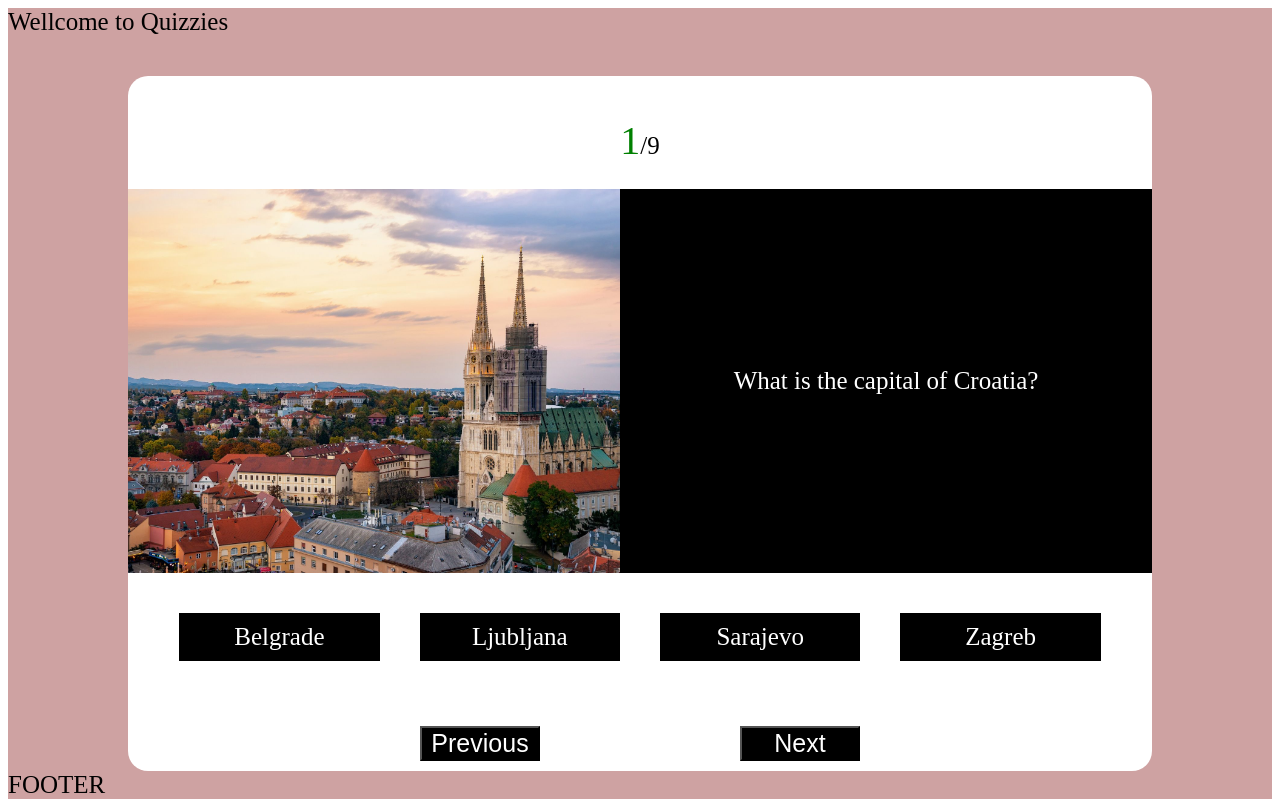
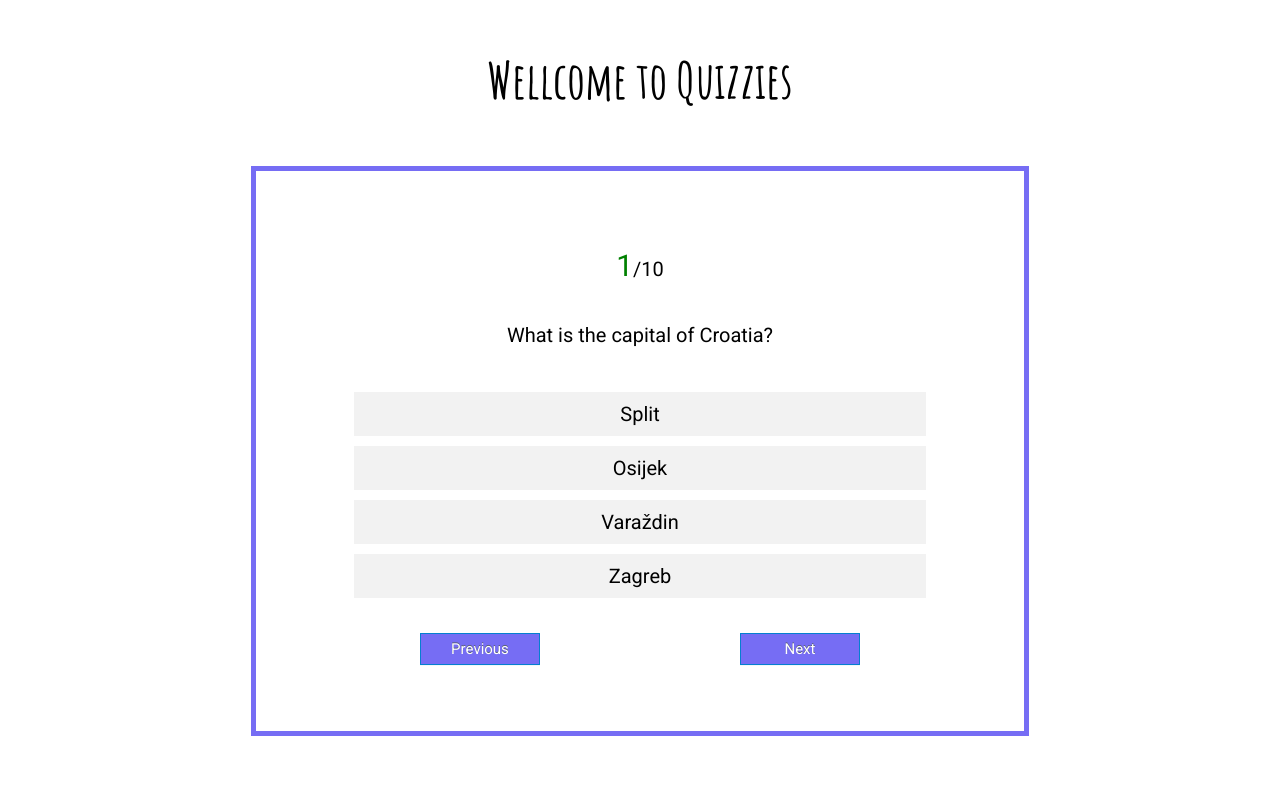
Before and after one commit to mmarkovi3g/Quizzies, a React (Create React App) app: page / in a window 1280 px wide. Built offline with nearby package versions, Linux system fonts and the light colour scheme.

Commit message:
Updated some logic and better CSS for questions
Removed images - it complicates quiz too much for now

```diff
--- a/src/App.css
+++ b/src/App.css
@@ -1,9 +1,15 @@
 @import-normalize;
+
+@import url("https://fonts.googleapis.com/css2?family=Amatic+SC:wght@700&family=Roboto:ital,wght@0,100;0,300;0,400;0,500;0,700;0,900;1,100;1,300;1,400;1,500;1,700;1,900&display=swap");
 
 * {
   font-size: 1.25rem;
+  font-family: "Roboto", sans-serif;
 }
 
-div {
-  background-color: rgb(206, 162, 162);
+.title {
+  font-size: 2.5rem;
+  text-align: center;
+  font-family: "Amatic SC", cursive;
+  padding: 2rem 0 2rem 0;
 }
--- a/src/App.js
+++ b/src/App.js
@@ -7,74 +7,82 @@ const questions = [
   {
     category: "geography",
     q: "What is the capital of Croatia?",
-    a1: "Belgrade",
-    a2: "Ljubljana",
-    a3: "Sarajevo",
-    qa: "Zagreb",
+    a1: ["Split", false],
+    a2: ["Osijek", false],
+    a3: ["Varaždin", false],
+    a4: ["Zagreb", true],
   },
   {
     category: "geography",
     q: "Which sea lies to the west of Croatia?",
-    a1: "Mediterranean Sea",
-    a2: "Black Sea",
-    a3: "Caspian Sea",
-    qa: "Adriatic Sea",
+    a1: ["Mediterranean Sea", false],
+    a2: ["Black Sea", false],
+    a3: ["Adriatic Sea", true],
+    a4: ["Aegean Sea", false],
   },
   {
-    category: "history",
-    q: "Who was the first King of Croatia?",
-    a1: "Gjuro",
-    a2: "Ivan",
-    a3: "Nikola",
-    qa: "Tomislav",
+    category: "geography",
+    q: "What is the longest river in Croatia?",
+    a1: ["Sava River", true],
+    a2: ["Drava River", false],
+    a3: ["Una River", false],
+    a4: ["Kupa River", false],
   },
   {
-    category: "culture",
-    q: "Which traditional Croatian instrument is often associated with the Dalmatian region?",
-    a1: "Accordion",
-    a2: "Bagpipes",
-    a3: "Guitar",
-    qa: "Tamburica",
+    category: "geography",
+    q: "Which national park is located in Croatia?",
+    a1: ["Plitvice Lakes National Park", true],
+    a2: ["Mount Dinara National Park", false],
+    a3: ["Brijuni National Park", false],
+    a4: ["Durmitor National Park", false],
   },
   {
-    category: "food",
-    q: "What is the traditional Croatian dish often made with lamb, potatoes, and vegetables?",
-    a1: "Pizza",
-    a2: "Sarma",
-    a3: "Rozata",
-    qa: "Peka",
+    category: "geography",
+    q: "Which Croatian island is known for its unique heart shape?",
+    a1: ["Krk", false],
+    a2: ["Hvar", false],
+    a3: ["Vis", false],
+    a4: ["Galesnjak", true],
   },
   {
-    category: "landmarks",
-    q: "Which UNESCO World Heritage Site in Croatia is known for its well-preserved medieval architecture?",
-    a1: "Osijek",
-    a2: "Dubrovnik",
-    a3: "Šibenik",
-    qa: "Trogir",
+    category: "geography",
+    q: "Which mountain range runs along the border between Croatia and Bosnia and Herzegovina?",
+    a1: ["Alps", false],
+    a2: ["Dinaric Alps", true],
+    a3: ["Carpathians", false],
+    a4: ["Pindus", false],
   },
   {
-    category: "sports",
-    q: "Which sport is very popular in Croatia and often played on the beach?",
-    a1: "Volleyball",
-    a2: "Handball",
-    a3: "Football",
-    qa: "Water Polo",
+    category: "geography",
+    q: "Which Croatian city is famous for its Roman amphitheater?",
+    a1: ["Dubrovnik", false],
+    a2: ["Split", true],
+    a3: ["Zadar", false],
+    a4: ["Pula", false],
   },
   {
-    category: "language",
-    q: "Which language family does the Croatian language belong to?",
-    a1: "Romance",
-    a2: "American",
-    a3: "Germanic",
-    qa: "Slavic",
+    category: "geography",
+    q: "What is the southernmost city in Croatia?",
+    a1: ["Dubrovnik", true],
+    a2: ["Zadar", false],
+    a3: ["Split", false],
+    a4: ["Rijeka", false],
   },
   {
-    category: "festivals",
-    q: "Which Croatian city hosts the annual music festival called 'INmusic'?",
-    a1: "Zadar",
-    a2: "Split",
-    a3: "Osijek",
-    qa: "Zagreb",
+    category: "geography",
+    q: "Which Croatian region is known for its distinctive red soil and wine production?",
+    a1: ["Slavonia", false],
+    a2: ["Istria", true],
+    a3: ["Dalmatia", false],
+    a4: ["Lika", false],
+  },
+  {
+    category: "geography",
+    q: "What is the largest lake in Croatia?",
+    a1: ["Lake Vransko", true],
+    a2: ["Lake Jarun", false],
+    a3: ["Lake Peruća", false],
+    a4: ["Lake Prokljan", false],
   },
 ];
 
@@ -99,27 +107,24 @@ function App() {
 
   return (
     <div>
-      <div>Wellcome to Quizzies</div>
+      <div className="title">Wellcome to Quizzies</div>
 
       <Question
+        question={question}
+        onPreviousHandler={previousHandler}
+        onNextHandler={nextHandler}
         qNumber={questions.indexOf(question) + 1}
         numOfQuestions={questions.length}
-        question={question}
         key={question.q}
         q={question.q}
-        a1={question.a1}
-        a2={question.a2}
-        a3={question.a3}
-        qa={question.qa}
+        a1={question.a1[0]}
+        a2={question.a2[0]}
+        a3={question.a3[0]}
+        a4={question.a4[0]}
         category={question.category}
       />
 
-      <div className="navigation">
-        <button onClick={previousHandler}>Previous</button>
-        <button onClick={nextHandler}>Next</button>
-      </div>
-
-      <div>FOOTER</div>
+      <div></div>
     </div>
   );
 }
--- a/src/components/Question.css
+++ b/src/components/Question.css
@@ -1,53 +1,41 @@
 .question {
-  background-color: rgb(255, 255, 255);
-  margin: 2rem auto 0rem auto;
-  border-radius: 1rem 1rem 0 0;
-  width: 80vw;
-  height: 80vh;
+  background-color: white;
+  margin: 1rem auto 1rem auto;
+  width: 60vw;
+  height: 70vh;
   display: flex;
   flex-direction: column;
   justify-content: center;
   align-items: center;
   overflow: hidden;
+  outline: 5px solid #766df4;
 }
 
+.question_number {
+  font-size: 1rem;
+}
 .question_number span {
-  font-size: 2rem;
+  font-size: 1.5rem;
   color: green;
 }
 
 .header {
-  background-color: black;
-  color: white;
   width: 100%;
   display: flex;
   justify-content: space-evenly;
-  height: 60%;
-}
-
-.image {
-  background-color: black;
-  width: 50%;
-}
-
-.image img {
-  width: 100%;
-  height: 100%;
-  object-fit: cover;
 }
 
 .text {
-  background-color: black;
-  width: 50%;
+  width: 90%;
   display: flex;
   align-items: center;
   justify-content: center;
   padding: 1rem;
+  font-size: 1rem;
 }
 .answers {
   background-color: white;
   width: 100%;
-  height: 20%;
   display: flex;
   flex-direction: column;
   align-items: center;
@@ -56,20 +44,60 @@
 
 .answers ul {
   display: flex;
+  flex-direction: column;
   justify-content: center;
   align-items: center;
-  gap: 2rem;
+  gap: 0.5rem;
   width: 90%;
   padding: 0;
 }
 
 .answers li {
   list-style: none;
-  color: white;
-  font-size: 1.25rem;
-  background-color: black;
+  color: black;
+  font-size: 1rem;
+  background-color: #f2f2f2;
   padding: 0.5rem;
-  width: 25%;
+  width: 80%;
   text-align: center;
   cursor: pointer;
 }
+
+.answers li:hover {
+  background-color: #ccc9ef;
+}
+
+.navigation {
+  margin: 0 auto 0 auto;
+  width: 80%;
+  overflow: hidden;
+  display: flex;
+  justify-content: center;
+  font-size: 1rem;
+  align-items: center;
+  background-color: white;
+  gap: 10rem;
+  border-radius: 0 0 1rem 1rem;
+  padding: 0.5rem 0 0.5rem 0;
+}
+
+.navigation button {
+  box-shadow: 0px 1px 0px 0px #f0f7fa;
+  background-color: #766df4;
+  border: 1px solid #057fd0;
+  display: inline-block;
+  cursor: pointer;
+  color: #ffffff;
+  font-size: 15px;
+  padding: 6px 24px;
+  text-decoration: none;
+  text-shadow: 0px -1px 0px #5b6178;
+  width: 6rem;
+}
+.navigation button:hover {
+  background-color: #019ad2;
+}
+.navigation button:active {
+  position: relative;
+  top: 1px;
+}
--- a/src/components/Question.js
+++ b/src/components/Question.js
@@ -7,9 +7,6 @@ export default function Question(question) {
         <span>{question.qNumber}</span>/{question.numOfQuestions}
       </p>
       <div className="header">
-        <div className="image">
-          <img src="/media/img/question_img/zagreb.jpg" alt="answer" />
-        </div>
         <div className="text">{question.q}</div>
       </div>
       <div className="answers">
@@ -17,8 +14,12 @@ export default function Question(question) {
           <li>{question.a1}</li>
           <li>{question.a2}</li>
           <li>{question.a3}</li>
-          <li>{question.qa}</li>
+          <li>{question.a4}</li>
         </ul>
+      </div>
+      <div className="navigation">
+        <button onClick={question.onPreviousHandler}>Previous</button>
+        <button onClick={question.onNextHandler}>Next</button>
       </div>
     </div>
   );
--- a/src/index.css
+++ b/src/index.css
@@ -1,22 +1 @@
 @import-normalize;
-
-.navigation {
-  margin: 0 auto 0 auto;
-  width: 80vw;
-  height: 20%;
-  overflow: hidden;
-  display: flex;
-  justify-content: center;
-  font-size: 1rem;
-  align-items: center;
-  background-color: white;
-  gap: 10rem;
-  border-radius: 0 0 1rem 1rem;
-  padding: 0.5rem 0 0.5rem 0;
-}
-
-.navigation button {
-  background-color: black;
-  color: white;
-  width: 6rem;
-}
```
